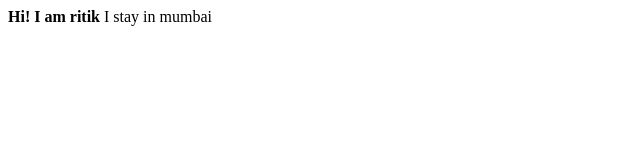
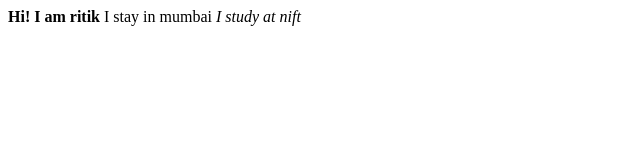
Before and after one commit to ritikmangtani/demo-project, a plain HTML site: page demo.html in a window 1280 px wide. Shown: the whole page, without its empty margins (0-640 px from the left). Drawn offline with Linux system fonts and the light colour scheme.

Commit message:
style : italics

```diff
--- a/demo.html
+++ b/demo.html
@@ -9,5 +9,7 @@
 <body>
     <b>Hi! I am ritik</b>
         I stay in mumbai
+
+        <i>I study at nift</i>
 </body>
 </html>
```
